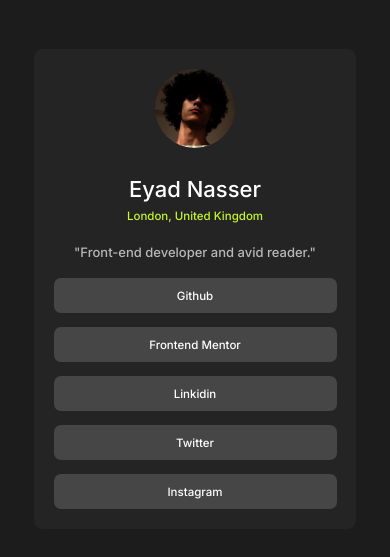
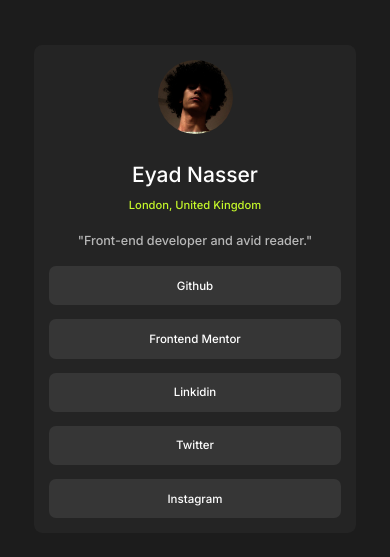
Before and after one commit to eyad-sc16/social-links-profile-card, a plain HTML site: page index.html in a window 390 px wide. Shown: the part 133-690 px from the top of the page. Drawn offline with Linux system fonts and the light colour scheme.

Commit message:
modified: uses clamp to more responsive desighn

```diff
--- a/Css/desktop-design.css
+++ b/Css/desktop-design.css
@@ -19,7 +19,7 @@ main,
   align-items: center;
   justify-content: center;
   flex-direction: column;
-  padding: 2.1rem;
+  padding: clamp(3.8%, 10vw, 3.5%);
   border-radius: 0.6rem;
   gap: 0.5rem;
 }
@@ -37,24 +37,25 @@ main,
 }
 
 .profile-picture img {
-  width: 80px;
+  width: 75px;
   border-radius: 50%;
 }
 
 .profile-name p {
-  font-size: 22px;
+  font-size: clamp(1.1rem, 10vw, 1.5rem);
   font-weight: 500;
   color: var(--accountName);
 }
 
 .info-part {
+  margin-top: 0.3rem;
   flex-direction: column;
   gap: 1.5rem;
 }
 .location p {
   font-weight: 500;
   color: var(--reactColor);
-  font-size: 11.5px;
+  font-size: clamp(0.7rem, 9vw, 0.8rem);
 }
 
 .bio {
@@ -64,7 +65,7 @@ main,
 }
 
 .bio p {
-  font-size: 13px;
+  font-size: clamp(0.75rem, 10vw, 0.9rem);
   color: var(--bio);
   font-weight: 500;
 }
@@ -82,7 +83,7 @@ main,
 .links div {
   background-color: var(--linksBackground);
   width: 100%;
-  height: 2.5rem;
+  height: 2.8rem;
   border-radius: 0.5rem;
   display: flex;
   align-items: center;
@@ -90,7 +91,7 @@ main,
 }
 .links p {
   color: var(--buttonsText);
-  font-size: 12.5px;
+  font-size: clamp(0.9rem, 10vw, 0.95rem);
   font-weight: 500;
 }
 .links div:hover {
--- a/Css/general.css
+++ b/Css/general.css
@@ -17,7 +17,7 @@ body {
 :root {
   --backBround: #1c1c1c;
   --cardBackground: #242424;
-  --linksBackground: #464646;
+  --linksBackground: #363636;
   --accountName: #ffffff;
   --buttonsText: #ffffff;
   --reactColor: #c5f82a;
--- a/Css/mobile-desighn.css
+++ b/Css/mobile-desighn.css
@@ -1,7 +1,5 @@
 @media (max-width: 480px) {
   .hero-section .card {
-    min-width: 18.5rem;
-    padding: 5%;
   }
 
   .hero-section .links p {
```
